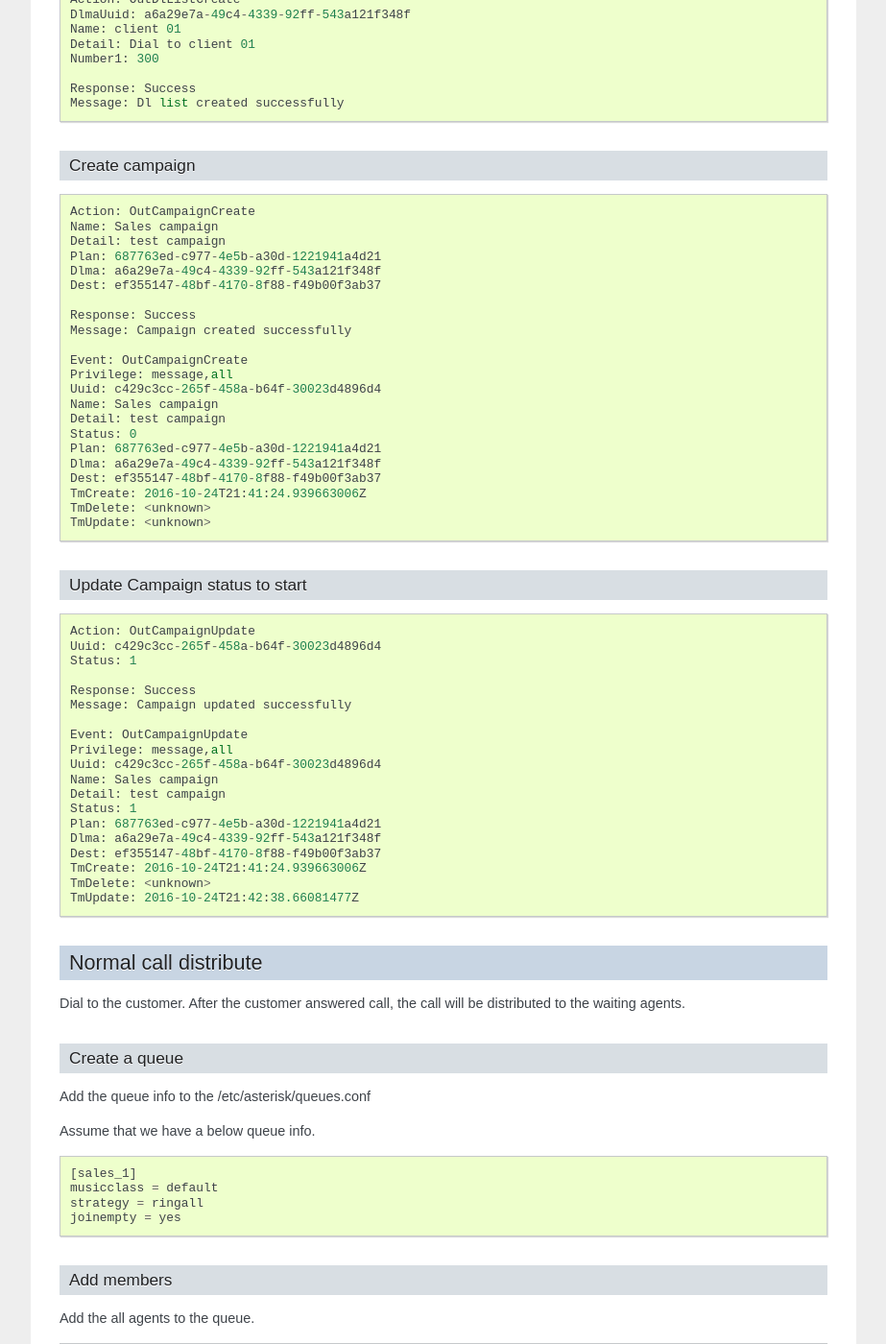
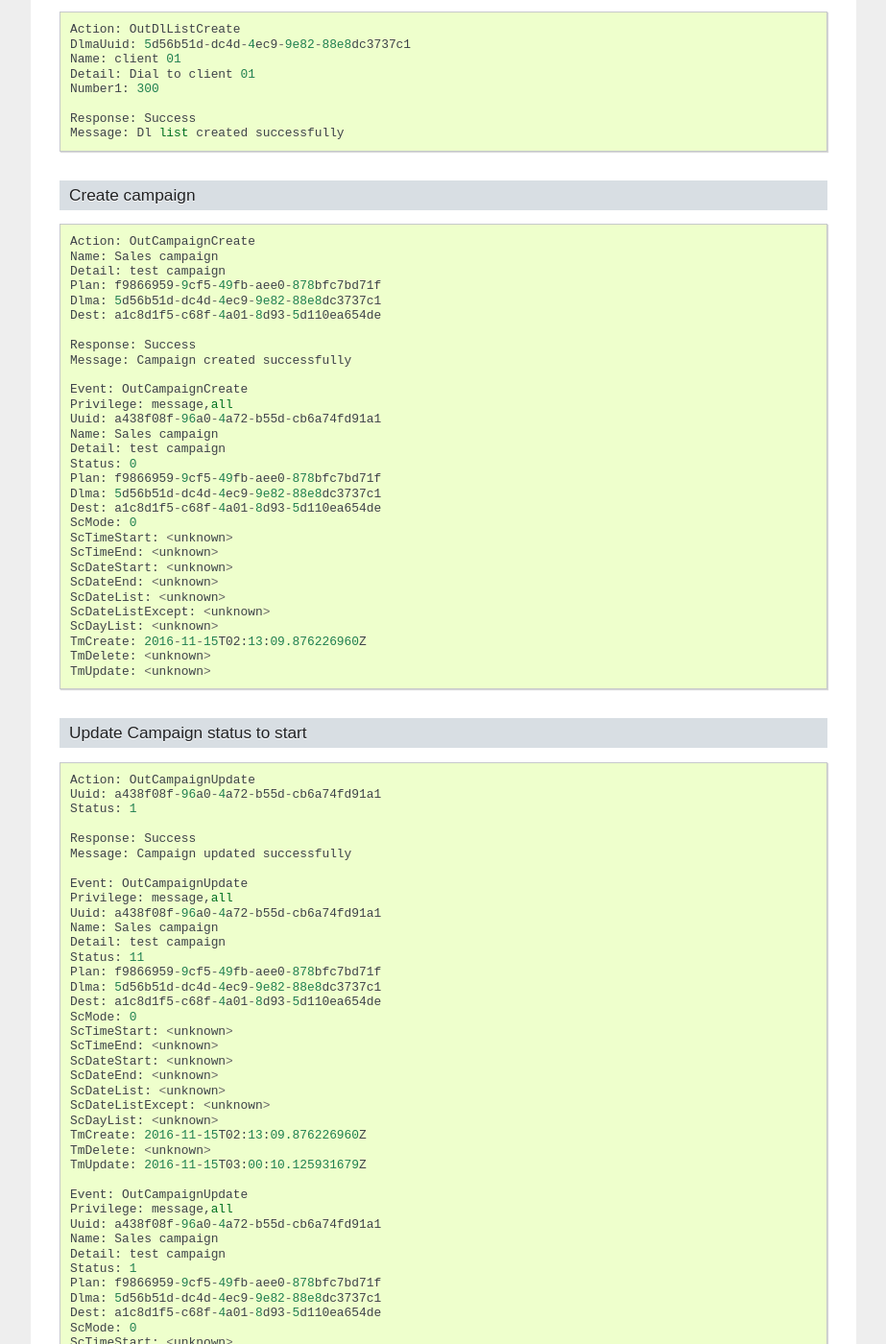
Before and after one commit to pchero/asterisk-outbound, a Sphinx documentation site: the page built from doc/tutorial.rst, in a window 1280 px wide and 1400 px high, scrolled down 2840 px. Shown: the whole window at 96% size, without its empty margins (198-1121 px from the left). Built offline with Sphinx 7.4.7, drawn with Linux system fonts in a browser that asks for light colours; some of the changed text lies outside the part shown.

Commit message:
Fixed campaign status bug
- Fixed status update bug.
- Added detail manual.

```diff
--- a/doc/tutorial.rst
+++ b/doc/tutorial.rst
@@ -94,7 +94,7 @@
 
    Event: OutPlanCreate
    Privilege: message,all
-   Uuid: 687763ed-c977-4e5b-a30d-1221941a4d21
+   Uuid: f9866959-9cf5-49fb-aee0-878bfc7bd71f
    Name: sales_plan
    Detail: simple sales plan
    DialMode: 1
@@ -104,6 +104,7 @@
    RetryDelay: 60
    TrunkName: <unknown>
    TechName: sip/
+   Variable: <unknown>
    MaxRetryCnt1: 5
    MaxRetryCnt2: 5
    MaxRetryCnt3: 5
@@ -112,7 +113,7 @@
    MaxRetryCnt6: 5
    MaxRetryCnt7: 5
    MaxRetryCnt8: 5
-   TmCreate: 2016-10-24T21:36:03.702384603Z
+   TmCreate: 2016-11-15T02:10:52.930031700Z
    TmDelete: <unknown>
    TmUpdate: <unknown>
 
@@ -131,11 +132,12 @@
 
    Event: OutDlmaCreate
    Privilege: message,all
-   Uuid: a6a29e7a-49c4-4339-92ff-543a121f348f
+   Uuid: 5d56b51d-dc4d-4ec9-9e82-88e8dc3737c1
    Name: DialListMaster_Sales
    Detail: Test Dlma description
-   DlTable: a6a29e7a_49c4_4339_92ff_543a121f348f
-   TmCreate: 2016-10-24T21:37:39.972064103Z
+   DlTable: 5d56b51d_dc4d_4ec9_9e82_88e8dc3737c1
+   Variable: <unknown>
+   TmCreate: 2016-11-15T02:11:22.128567345Z
    TmDelete: <unknown>
    TmUpdate: <unknown>
 
@@ -156,7 +158,7 @@
 
    Event: OutDestinationCreate
    Privilege: message,all
-   Uuid: ef355147-48bf-4170-8f88-f49b00f3ab37
+   Uuid: a1c8d1f5-c68f-4a01-8d93-5d110ea654de
    Name: destination test
    Detail: test destination
    Type: 1
@@ -166,9 +168,10 @@
    Variable: <unknown>
    Application: park
    Data: <unknown>
-   TmCreate: 2016-10-24T21:38:35.700905321Z
+   TmCreate: 2016-11-15T02:11:43.506539333Z
    TmDelete: <unknown>
    TmUpdate: <unknown>
+
 
 
 Create dial list
@@ -177,7 +180,7 @@
 ::
 
    Action: OutDlListCreate
-   DlmaUuid: a6a29e7a-49c4-4339-92ff-543a121f348f
+   DlmaUuid: 5d56b51d-dc4d-4ec9-9e82-88e8dc3737c1
    Name: client 01
    Detail: Dial to client 01
    Number1: 300
@@ -194,23 +197,31 @@
    Action: OutCampaignCreate
    Name: Sales campaign
    Detail: test campaign
-   Plan: 687763ed-c977-4e5b-a30d-1221941a4d21
-   Dlma: a6a29e7a-49c4-4339-92ff-543a121f348f
-   Dest: ef355147-48bf-4170-8f88-f49b00f3ab37
+   Plan: f9866959-9cf5-49fb-aee0-878bfc7bd71f
+   Dlma: 5d56b51d-dc4d-4ec9-9e82-88e8dc3737c1
+   Dest: a1c8d1f5-c68f-4a01-8d93-5d110ea654de
 
    Response: Success
    Message: Campaign created successfully
 
    Event: OutCampaignCreate
    Privilege: message,all
-   Uuid: c429c3cc-265f-458a-b64f-30023d4896d4
+   Uuid: a438f08f-96a0-4a72-b55d-cb6a74fd91a1
    Name: Sales campaign
    Detail: test campaign
    Status: 0
-   Plan: 687763ed-c977-4e5b-a30d-1221941a4d21
-   Dlma: a6a29e7a-49c4-4339-92ff-543a121f348f
-   Dest: ef355147-48bf-4170-8f88-f49b00f3ab37
-   TmCreate: 2016-10-24T21:41:24.939663006Z
+   Plan: f9866959-9cf5-49fb-aee0-878bfc7bd71f
+   Dlma: 5d56b51d-dc4d-4ec9-9e82-88e8dc3737c1
+   Dest: a1c8d1f5-c68f-4a01-8d93-5d110ea654de
+   ScMode: 0
+   ScTimeStart: <unknown>
+   ScTimeEnd: <unknown>
+   ScDateStart: <unknown>
+   ScDateEnd: <unknown>
+   ScDateList: <unknown>
+   ScDateListExcept: <unknown>
+   ScDayList: <unknown>
+   TmCreate: 2016-11-15T02:13:09.876226960Z
    TmDelete: <unknown>
    TmUpdate: <unknown>
 
@@ -220,7 +231,7 @@
 ::
 
    Action: OutCampaignUpdate
-   Uuid: c429c3cc-265f-458a-b64f-30023d4896d4
+   Uuid: a438f08f-96a0-4a72-b55d-cb6a74fd91a1
    Status: 1
 
    Response: Success
@@ -228,16 +239,74 @@
 
    Event: OutCampaignUpdate
    Privilege: message,all
-   Uuid: c429c3cc-265f-458a-b64f-30023d4896d4
+   Uuid: a438f08f-96a0-4a72-b55d-cb6a74fd91a1
+   Name: Sales campaign
+   Detail: test campaign
+   Status: 11
+   Plan: f9866959-9cf5-49fb-aee0-878bfc7bd71f
+   Dlma: 5d56b51d-dc4d-4ec9-9e82-88e8dc3737c1
+   Dest: a1c8d1f5-c68f-4a01-8d93-5d110ea654de
+   ScMode: 0
+   ScTimeStart: <unknown>
+   ScTimeEnd: <unknown>
+   ScDateStart: <unknown>
+   ScDateEnd: <unknown>
+   ScDateList: <unknown>
+   ScDateListExcept: <unknown>
+   ScDayList: <unknown>
+   TmCreate: 2016-11-15T02:13:09.876226960Z
+   TmDelete: <unknown>
+   TmUpdate: 2016-11-15T03:00:10.125931679Z
+
+   Event: OutCampaignUpdate
+   Privilege: message,all
+   Uuid: a438f08f-96a0-4a72-b55d-cb6a74fd91a1
    Name: Sales campaign
    Detail: test campaign
    Status: 1
-   Plan: 687763ed-c977-4e5b-a30d-1221941a4d21
-   Dlma: a6a29e7a-49c4-4339-92ff-543a121f348f
-   Dest: ef355147-48bf-4170-8f88-f49b00f3ab37
-   TmCreate: 2016-10-24T21:41:24.939663006Z
+   Plan: f9866959-9cf5-49fb-aee0-878bfc7bd71f
+   Dlma: 5d56b51d-dc4d-4ec9-9e82-88e8dc3737c1
+   Dest: a1c8d1f5-c68f-4a01-8d93-5d110ea654de
+   ScMode: 0
+   ScTimeStart: <unknown>
+   ScTimeEnd: <unknown>
+   ScDateStart: <unknown>
+   ScDateEnd: <unknown>
+   ScDateList: <unknown>
+   ScDateListExcept: <unknown>
+   ScDayList: <unknown>
+   TmCreate: 2016-11-15T02:13:09.876226960Z
    TmDelete: <unknown>
-   TmUpdate: 2016-10-24T21:42:38.66081477Z
+   TmUpdate: 2016-11-15T03:00:12.181524802Z
+
+
+   Event: OutDialingCreate
+   Privilege: message,all
+   Uuid: d070a649-a8e0-43f1-9cf6-671cb4046016
+   Status: 0
+   CampUuid: a438f08f-96a0-4a72-b55d-cb6a74fd91a1
+   PlanUuid: f9866959-9cf5-49fb-aee0-878bfc7bd71f
+   DlmaUuid: 5d56b51d-dc4d-4ec9-9e82-88e8dc3737c1
+   DestUuid: a1c8d1f5-c68f-4a01-8d93-5d110ea654de
+   DlListUuid: 8e02be1f-cf5e-424e-8d00-001b2f9935aa
+   DialIndex: 1
+   DialAddr: 300
+   DialChannel: sip/300
+   DialTryCnt: 1
+   DialTimeout: 30000
+   DialType: 1
+   DialExten: <unknown>
+   DialContext: <unknown>
+   DialApplication: park
+   DialData:
+   Variable: <unknown>
+   ChannelName: <unknown>
+   ResDial: 0
+   ResHangup: 0
+   ResHangupDetail: <unknown>
+   TmCreate: 2016-11-15T03:00:12.580796983Z
+   TmUpdate: <unknown>
+   TmDelete: <unknown>
 
 
 Normal call distribute
```
Also changed, not shown: doc/configuration.rst (+82 -0 lines), doc/installation.rst (+0 -40 lines), doc/intro.rst (+7 -0 lines), doc/_static/intro-outbound.png (added), 1 other file.
